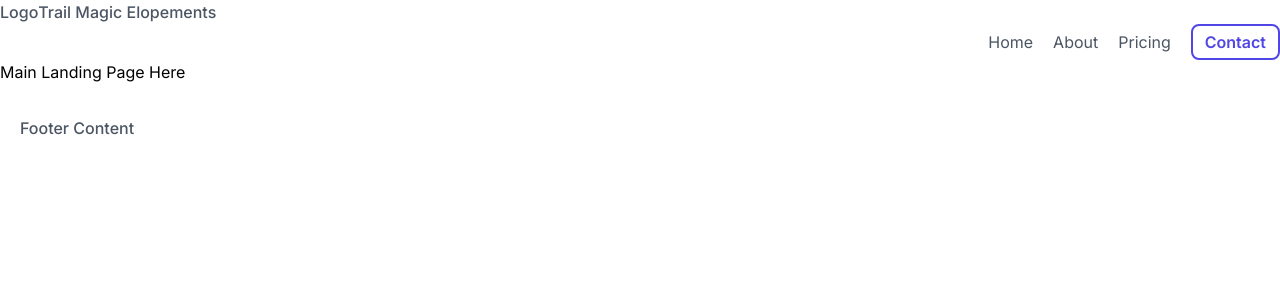
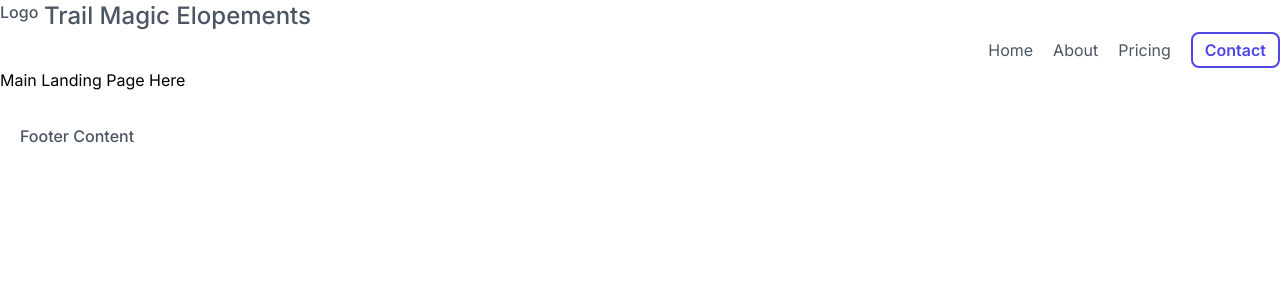
Before and after one commit to Sam-T-G/trail-magic-elopements, a Next.js app: page / in a window 1280 px wide. Shown: the top 300 px of the page. Built offline with nearby package versions, Linux system fonts and the light colour scheme.

Commit message:
Update Navbar.tsx

```diff
--- a/src/app/Components/Navbar.tsx
+++ b/src/app/Components/Navbar.tsx
@@ -6,8 +6,10 @@ const Navbar = () => {
 		<header className="text-gray-600">
 			<div className="container mx-auto flex flex-wrap p5 md:flex-row items-center justify-between">
 				<a className="flex font-medium items-center md:mb-0">
-					<div className="">Logo</div>
-					<h1 className="">Trail Magic Elopements</h1>
+					<div className="w-8 h-8">Logo</div>
+					<h1 className="hidden lg:block ml-3 text-2xl cursor-default">
+						Trail Magic Elopements
+					</h1>
 				</a>
 			</div>
 			<div className="flex flex-wrap items-center">
```
